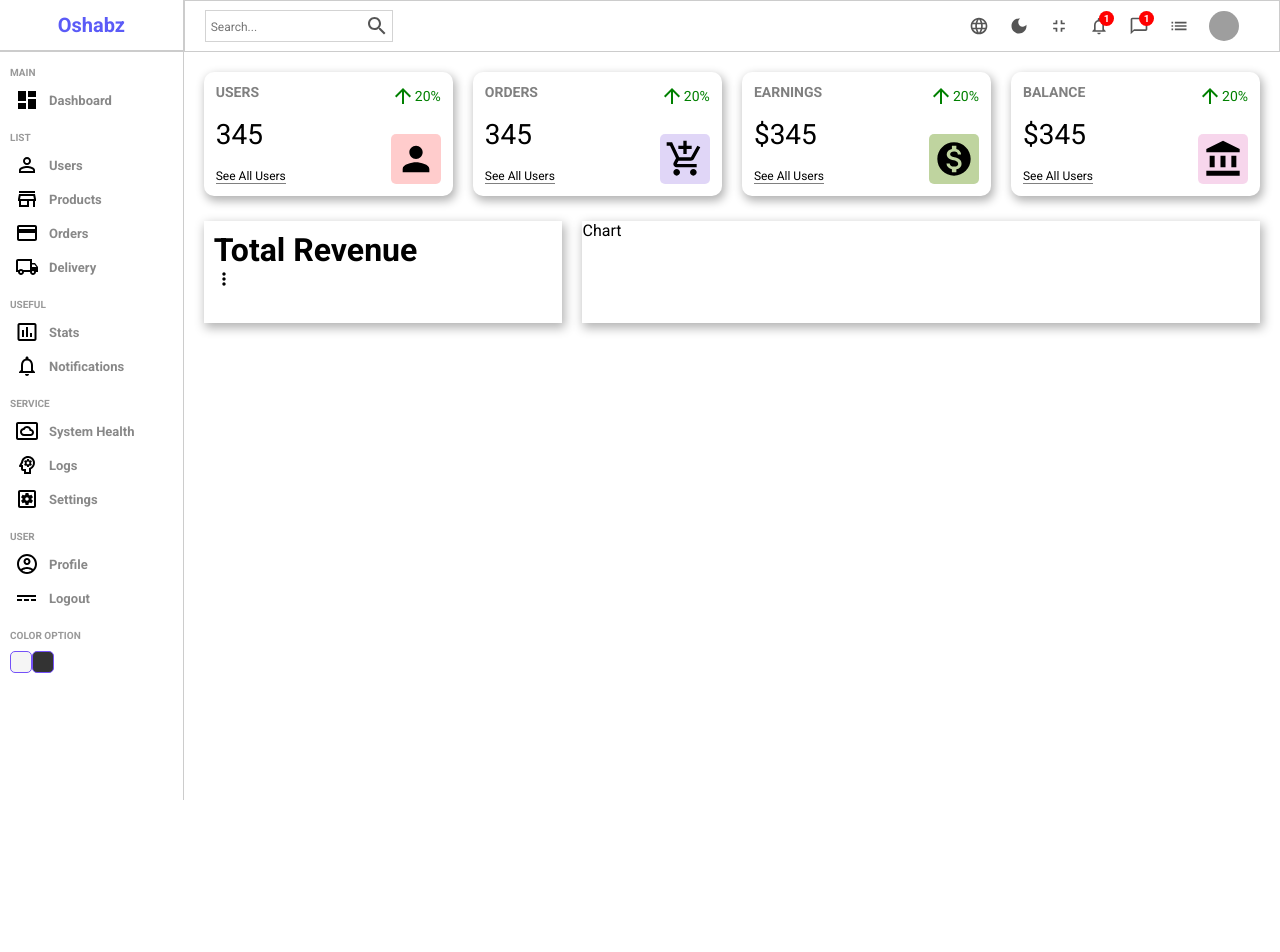
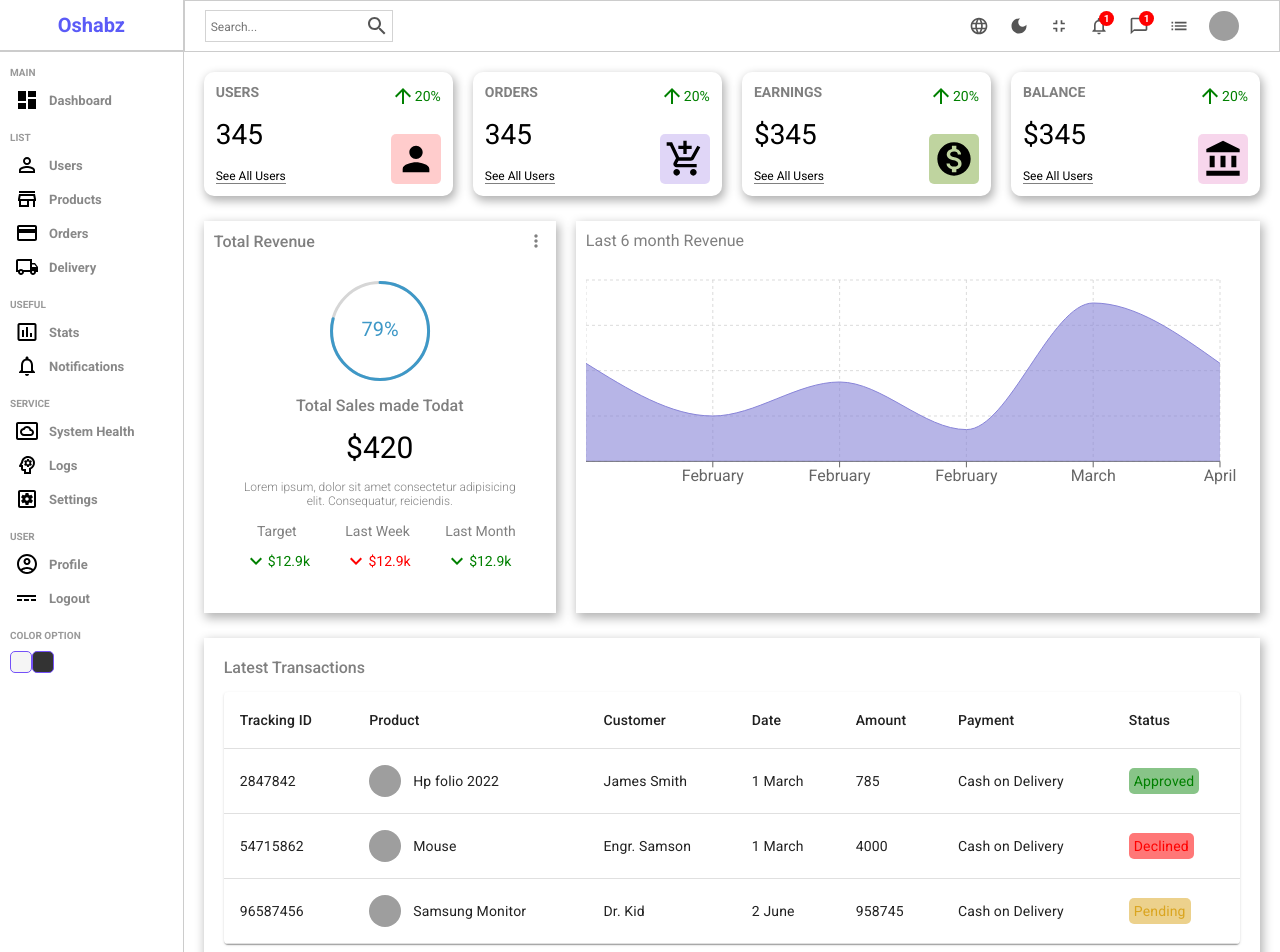
Before and after one commit to chuksdsilent/react-admin, a React (Create React App) app: page / in a window 1280 px wide. Shown: the top 952 px of the page. Before the commit the page ends 800 px from the top, so only its background shows below. Built offline with nearby package versions, Linux system fonts and the light colour scheme; grey boxes are pictures that could not be loaded.

Commit message:
completed dashboard

```diff
--- a/package.json
+++ b/package.json
@@ -11,10 +11,12 @@
     "@testing-library/react": "^13.1.1",
     "@testing-library/user-event": "^13.5.0",
     "react": "^18.0.0",
+    "react-circular-progressbar": "^2.1.0",
     "react-device-detect": "^2.2.2",
     "react-dom": "^18.0.0",
     "react-router-dom": "^6.3.0",
     "react-scripts": "5.0.1",
+    "recharts": "^2.1.12",
     "sass": "^1.53.0",
     "styled-components": "^5.3.5",
     "web-vitals": "^2.1.4"
--- a/src/components/chart/Chart.jsx
+++ b/src/components/chart/Chart.jsx
@@ -1,8 +1,41 @@
 import "./Chart.scss"
+import { AreaChart, Area, XAxis, YAxis, CartesianGrid, Tooltip, ResponsiveContainer } from 'recharts';
+const Chart = () => {
 
-const Chart = () => {
+
+
+
+    const data = [
+        { month: "January", total: 4323 },
+        { month: "February", total: 2000 },
+        { month: "February", total: 3500 },
+        { month: "February", total: 1400 },
+        { month: "March", total: 6985 },
+        { month: "April", total: 4323 },
+    ]
     return (
-        <div className="chart">Chart</div>
+        <div className="chart">
+            <div className="title">Last 6 month Revenue</div>
+            <ResponsiveContainer width="100%" aspect={3 / 1}>
+                <AreaChart
+                    width={500}
+                    height={400}
+                    data={data}
+                    margin={{
+                        top: 10,
+                        right: 30,
+                        left: 0,
+                        bottom: 0,
+                    }}
+                >
+                    <CartesianGrid strokeDasharray="3 3" className="chatGrid" />
+                    <XAxis dataKey="month" />
+
+                    <Tooltip />
+                    <Area type="monotone" dataKey="total" stackId="1" stroke="#8884d8" fill="#8884d8" />
+                </AreaChart>
+            </ResponsiveContainer>
+        </div>
     )
 }
 
--- a/src/components/chart/Chart.scss
+++ b/src/components/chart/Chart.scss
@@ -2,4 +2,14 @@
     flex:4;
     -webkit-box-shadow: 2px 4px 10px 1px rgba(0,0,0,.3);
     box-shadow: 2px 4px 10px 1px rgba(0,0, 0,.3);
+    padding: 10px;
+    color: gray;
+    .title{
+        margin-bottom: 20px;
+    }
+
+    .chatGrid{
+        stroke: rgba(211, 211, 211, 0.808);
+
+    }
 }
--- a/src/components/featured/Featured.jsx
+++ b/src/components/featured/Featured.jsx
@@ -1,13 +1,59 @@
 import "./Featured.scss"
 import MoreVertIcon from '@mui/icons-material/MoreVert';
+import { CircularProgressbar } from "react-circular-progressbar";
+import "react-circular-progressbar/dist/styles.css"
+import KeyboardArrowUpIcon from '@mui/icons-material/KeyboardArrowUp';
+import KeyboardArrowDownIcon from '@mui/icons-material/KeyboardArrowDown';
+
+
+
 const Featured = () => {
+
     return (
         <div className="featured">
             <div className="top">
                 <h1 className="title">Total Revenue</h1>
                 <MoreVertIcon fontSize="small" />
             </div>
-            <div className="bottom"></div>
+            <div className="bottom">
+                <div className="featuredChart">
+                    <CircularProgressbar value={79} text="79%" strokeWidth={3} className="circular-progressbar" />
+                </div>
+                <p className="title">Total Sales made Todat</p>
+                <p className="amount">$420</p>
+                <div className="desc">
+                    Lorem ipsum, dolor sit amet consectetur adipisicing elit. Consequatur, reiciendis.
+                </div>
+                <div className="summary">
+                    <div className="item">
+                        <div className="itemTitle">Target</div>
+                        <div className="item">
+                            <div className="itemResult positive">
+                                <KeyboardArrowDownIcon font="small" />
+                                <div className="itemAmount">$12.9k</div>
+                            </div>
+                        </div>
+                    </div>
+                    <div className="item">
+                        <div className="itemTitle">Last Week</div>
+                        <div className="item">
+                            <div className="itemResult negative">
+                                <KeyboardArrowDownIcon font="small" />
+                                <div className="itemAmount">$12.9k</div>
+                            </div>
+                        </div>
+                    </div>
+                    <div className="item">
+                        <div className="itemTitle">Last Month</div>
+                        <div className="item">
+                            <div className="itemResult positive">
+                                <KeyboardArrowDownIcon font="small" />
+                                <div className="itemAmount">$12.9k</div>
+                            </div>
+                        </div>
+                    </div>
+                </div>
+            </div>
         </div>
     )
 }
--- a/src/components/featured/Featured.scss
+++ b/src/components/featured/Featured.scss
@@ -3,4 +3,77 @@
     -webkit-box-shadow: 2px 4px 10px 1px rgba(0,0,0,.3);
     box-shadow: 2px 4px 10px 1px rgba(0,0, 0,.3);
     padding: 10px;
+    .top{
+        display: flex;
+        align-items: center;
+        justify-content: space-between;
+        color: gray;
+        display: flex;
+
+    }
+
+    .title{
+        font-size: 16px;
+        font-weight: 500;
+    }
+
+    .bottom{
+        padding: 20px;
+        display: flex;
+        justify-content: start;
+        align-items: center;
+        flex-direction: column ;
+        gap: 15px;
+    }
+
+    .featuredChart{
+        width: 100%;
+        height: 100px;
+        .circular-progressbar{
+            height: 100%;
+        }
+    }
+
+    .title{
+        font-weight: 500;
+        color: grey;
+    }
+    .amount{
+        font-size: 30px;
+    }
+    .desc{
+        font-weight: 300;
+        font-size: 12px;
+        color: gray;
+        text-align: center;
+    }
+
+    .summary{
+        width: 100%;
+        display: flex;
+        align-items: center;
+        justify-content: space-between;
+
+        .item{
+            text-align: center;
+            .itemTitle{
+                font-size: 14px;
+                color: gray;
+            }
+
+            .itemResult{
+                display: flex;
+                align-items: center;
+                margin-top: 10px;
+                font-size: 14px;
+                &.positive{
+                    color: green;
+                }
+                &.negative{
+                    color: red;
+                }
+            }
+        }
+
+    }
 }
--- /dev/null
+++ b/src/components/table/TableComponent.jsx
@@ -0,0 +1,86 @@
+import React from 'react'
+import Table from '@mui/material/Table';
+import TableBody from '@mui/material/TableBody';
+import TableCell from '@mui/material/TableCell';
+import TableContainer from '@mui/material/TableContainer';
+import TableHead from '@mui/material/TableHead';
+import TableRow from '@mui/material/TableRow';
+import Paper from '@mui/material/Paper';
+import "./TableComponent.scss"
+const TableComponent = () => {
+
+    const rows = [
+        {
+            id: 2847842,
+            product: "Hp folio 2022",
+            customer: "James Smith",
+            date: "1 March",
+            amount: 785,
+            method: "Cash on Delivery",
+            status: "Approved",
+            img: "https://images.pexels.com/photos/12694483/pexels-photo-12694483.jpeg?auto=compress&cs=tinysrgb&w=1260&h=750&dpr=1"
+        },
+        {
+            id: 54715862,
+            product: "Mouse",
+            customer: "Engr. Samson",
+            date: "1 March",
+            amount: 4000,
+            method: "Cash on Delivery",
+            status: "Declined",
+            img: "https://images.pexels.com/photos/12507122/pexels-photo-12507122.jpeg?auto=compress&cs=tinysrgb&w=1600&lazy=load"
+        },
+        {
+            id: 96587456,
+            product: "Samsung Monitor",
+            customer: "Dr. Kid",
+            date: "2 June",
+            amount: 958745,
+            method: "Cash on Delivery",
+            status: "Pending",
+            img: "https://images.pexels.com/photos/9995076/pexels-photo-9995076.png?auto=compress&cs=tinysrgb&w=1600&lazy=load"
+        }
+    ]
+
+    return (
+        <TableContainer component={Paper} className="table">
+            <Table sx={{ minWidth: 650 }} aria-label="simple table">
+                <TableHead>
+                    <TableRow>
+                        <TableCell className='tableCell'>Tracking ID</TableCell>
+                        <TableCell className='tableCell'>Product</TableCell>
+                        <TableCell className='tableCell'>Customer</TableCell>
+                        <TableCell className='tableCell'>Date</TableCell>
+                        <TableCell className='tableCell'>Amount</TableCell>
+                        <TableCell className='tableCell'>Payment</TableCell>
+                        <TableCell className='tableCell'>Status</TableCell>
+                    </TableRow>
+                </TableHead>
+                <TableBody>
+                    {rows.map((row) => (
+                        <TableRow
+                            key={row.name}
+                        >
+                            <TableCell className='tableCell'>{row.id}</TableCell>
+                            <TableCell className='tableCell'>
+                                <div className="cellWrapper">
+                                    <img src={row.img} alt="" className='image' />
+                                    {row.product}
+                                </div>
+                            </TableCell>
+                            <TableCell className='tableCell'>{row.customer}</TableCell>
+                            <TableCell className='tableCell'>{row.date}</TableCell>
+                            <TableCell className='tableCell'>{row.amount}</TableCell>
+                            <TableCell className='tableCell'>{row.method}</TableCell>
+                            <TableCell className='tableCell'>
+                                <span className={`status ${row.status}`}>{row.status}</span>
+                            </TableCell>
+                        </TableRow>
+                    ))}
+                </TableBody>
+            </Table>
+        </TableContainer>
+    )
+}
+
+export default TableComponent
--- /dev/null
+++ b/src/components/table/TableComponent.scss
@@ -0,0 +1,32 @@
+.table{
+    .cellWrapper{
+        display: flex;
+        align-items: center;
+
+        .image{
+            width: 32px;
+            height: 32px;
+            border-radius: 50%;
+            margin-right: 12px;
+
+        }
+
+    }
+
+    .status{
+        padding: 5px;
+        border-radius: 5px;
+        &.Approved{
+            color: green;
+            background-color: rgba(0, 128, 0, 0.466);
+        }
+        &.Pending{
+            color: goldenrod;
+            background-color: rgba(218, 165, 32, 0.514);
+        }
+        &.Declined{
+            color: red;
+            background-color: rgba(255, 0, 0, 0.534);
+        }
+    }
+}
--- a/src/components/widget/Widget.jsx
+++ b/src/components/widget/Widget.jsx
@@ -17,7 +17,7 @@ const Widgets = ({ type }) => {
         title: "USERS",
         isMoney: false,
         link: "See all Users",
-        icon: (<PersonIcon class="icon" style={{ backgroundColor: "rgba(255,0,0,.2)" }} />)
+        icon: (<PersonIcon class="icon" fontSize='small' style={{ backgroundColor: "rgba(255,0,0,.2)" }} />)
       }
       break;
     case "order":
@@ -25,7 +25,7 @@ const Widgets = ({ type }) => {
         title: "ORDERS",
         isMoney: false,
         link: "See all Users",
-        icon: (<AddShoppingCartIcon class="icon" style={{ backgroundColor: "#6433d833" }} />)
+        icon: (<AddShoppingCartIcon class="icon" fontSize='small' style={{ backgroundColor: "#6433d833" }} />)
       }
       break;
     case "earnings":
@@ -33,7 +33,7 @@ const Widgets = ({ type }) => {
         title: "EARNINGS",
         isMoney: true,
         link: "View all Earnings",
-        icon: (<MonetizationOnIcon class="icon" style={{ backgroundColor: "#62941267" }} />)
+        icon: (<MonetizationOnIcon class="icon" fontSize='small' style={{ backgroundColor: "#62941267" }} />)
       }
       break;
     case "balance":
@@ -41,7 +41,7 @@ const Widgets = ({ type }) => {
         title: "BALANCE",
         isMoney: true,
         link: "See details",
-        icon: (<AccountBalanceIcon class="icon" style={{ backgroundColor: "#d634a033" }} />)
+        icon: (<AccountBalanceIcon class="icon" fontSize='small' style={{ backgroundColor: "#d634a033" }} />)
       }
     default:
       break;
--- a/src/pages/home/Home.jsx
+++ b/src/pages/home/Home.jsx
@@ -3,7 +3,10 @@ import Chart from '../../components/chart/Chart'
 import Featured from '../../components/featured/Featured'
 import Navbar from '../../components/navbar/Navbar'
 import Sidebar from '../../components/sidebar/Sidebar'
+import TableComponent from '../../components/table/TableComponent'
 import Widgets from '../../components/widget/Widget'
+
+
 import "./Home.scss"
 import "./Home.scss"
 const Home = () => {
@@ -22,6 +25,10 @@ const Home = () => {
                     <Featured />
                     <Chart />
                 </div>
+                <div className="listContainer">
+                    <div className="listTitle">Latest Transactions</div>
+                    <TableComponent />
+                </div>
             </div>
         </div>
     )
--- a/src/pages/home/Home.scss
+++ b/src/pages/home/Home.scss
@@ -12,5 +12,18 @@
         .charts{
             padding: 5px 20px;
         }
+
+        .listContainer{
+            -webkit-box-shadow: 2px 4px 10px 1px rgba(0,0,0,.3);
+            box-shadow: 2px 4px 10px 1px rgba(0,0, 0,.3);
+            padding: 20px;
+            margin: 20px;
+
+            .listTitle{
+                font-weight: 500;
+                color: gray;
+                margin-bottom: 15px;
+            }
+        }
     }
 }
```
Also changed, not shown: 2 other files (tests, documents, lock files or other folders).
